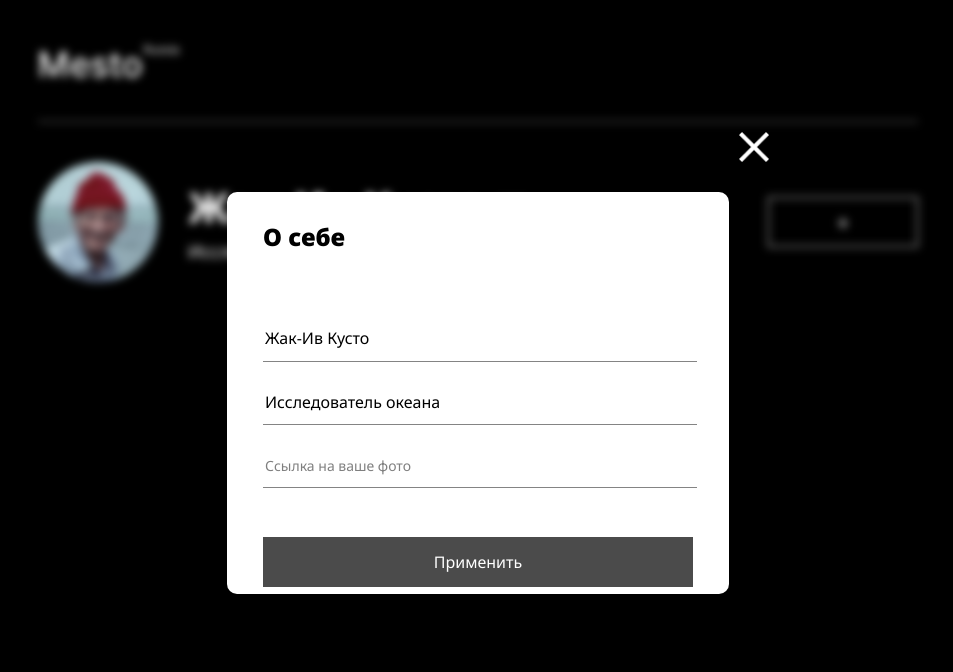
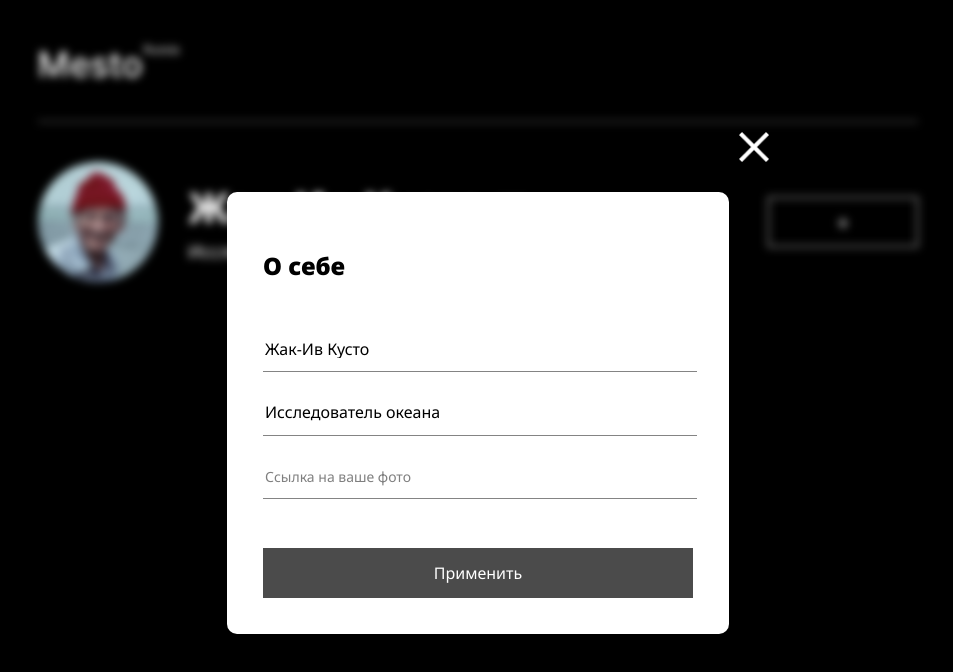
Before and after one commit to Miroslav988/mesto-v2.0, a plain HTML site: page index.html in a window 1280 px wide. Both pictures are taken after a click on the button 674 px from the left and 210 px from the top of the page. Shown: the whole page, without its empty margins (162-1115 px from the left). Drawn offline with Linux system fonts and the light colour scheme.

Commit message:
чуть лучше

```diff
--- a/index.html
+++ b/index.html
@@ -53,7 +53,7 @@
       <ul class="cardList"></ul>
 
       <div class="modalCover" id="editUserInfoModal">
-        <form name="userInfoModal" class="formContainer" novalidate>
+        <form name="userInfoModal" class="formContainer user" novalidate>
           <img
             class="closeBtn closeUserInfoModal"
             src="images/Close Icon.png"
--- a/styles.css
+++ b/styles.css
@@ -212,7 +212,10 @@ footer {
   text-align: left;
   font-size: 24px;
   font-weight: 900;
-  padding-bottom: 54px;
+  margin-bottom: auto;
+}
+
+.closeNone {
 }
 .input {
   width: 100%;
@@ -258,7 +261,12 @@ input::placeholder {
   opacity: 0.7;
 }
 
+.user {
+  height: 370px;
+}
+
 .closeBtn {
+  cursor: pointer;
   width: 30px;
   height: 30px;
   position: absolute;
```
